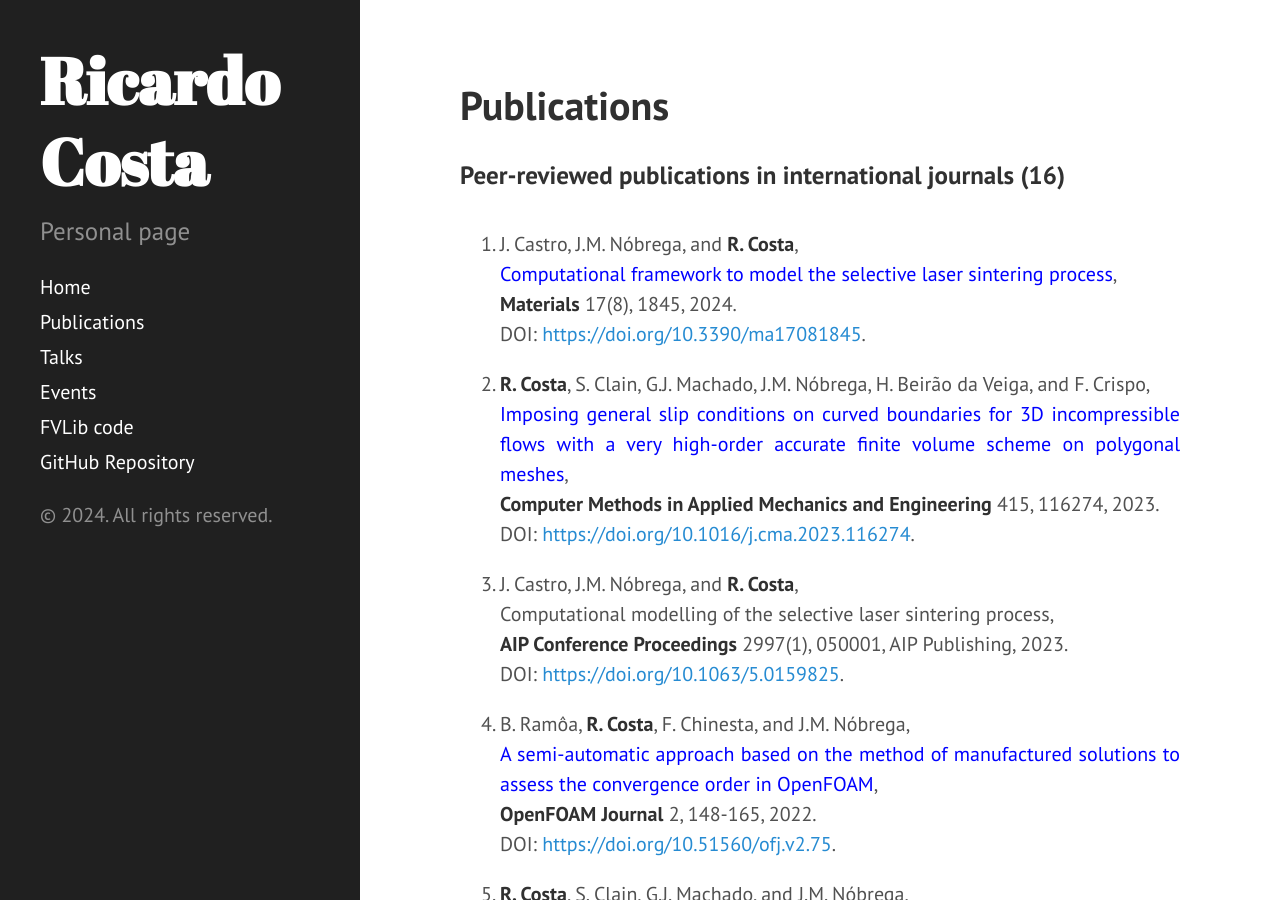
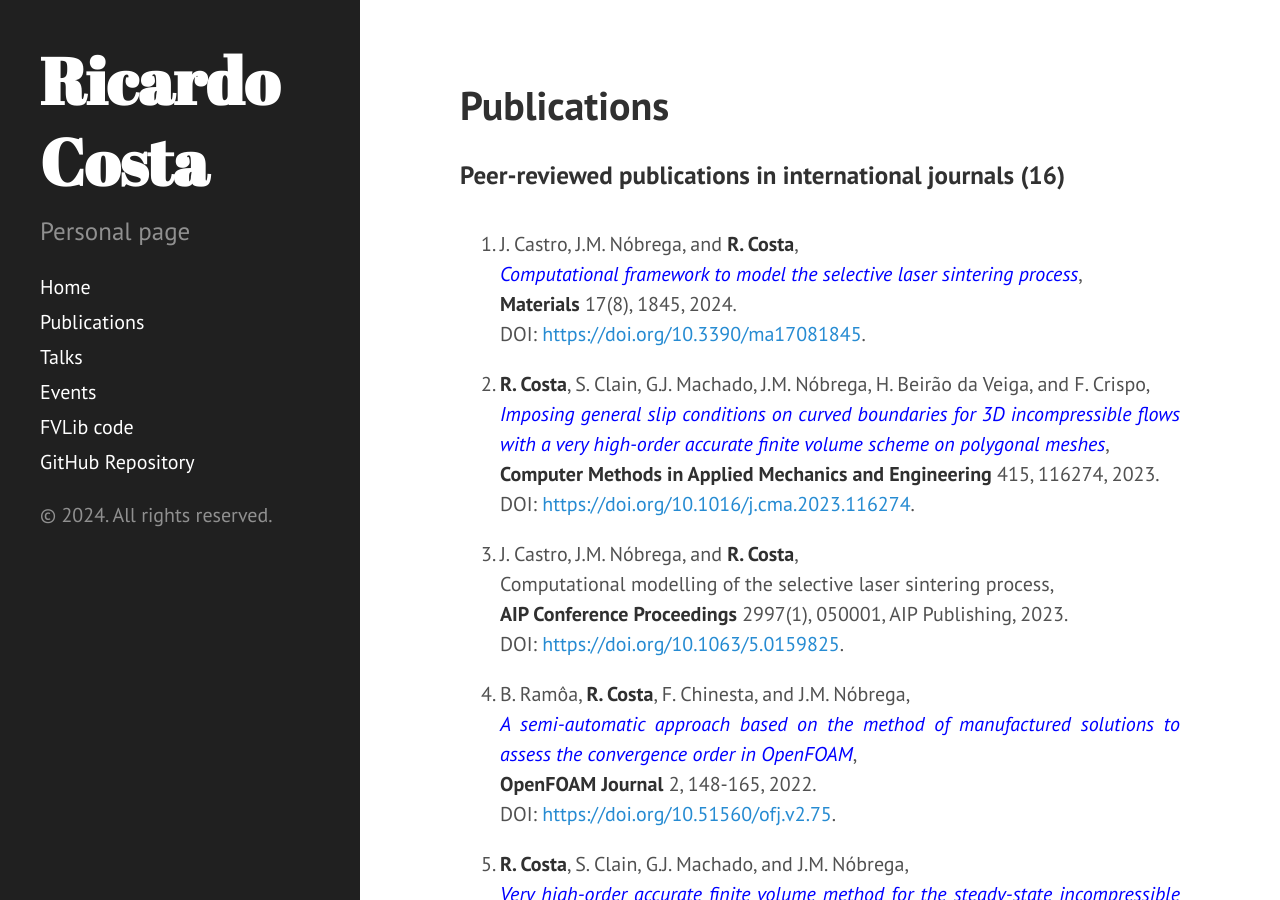
Before and after one commit to ricardodpcosta/ricardodpcosta.github.io, a Jekyll site: the page built from publications.md, in a window 1280 px wide and 900 px high. Built offline with Jekyll 4.4.1, drawn with Linux system fonts in a browser that asks for light colours; Markdown is read by kramdown in place of the engine named in the settings.

Commit message:
Update publications.md

```diff
--- a/publications.md
+++ b/publications.md
@@ -8,12 +8,12 @@ title: Publications
 <p style="margin-bottom: 1cm;"></p>
 
 1. J. Castro, J.M. Nóbrega, and **R. Costa**,\
-<span style="color:blue">Computational framework to model the selective laser sintering process</span>,\
+<span style="color:blue">_Computational framework to model the selective laser sintering process_</span>,\
 **Materials** 17(8), 1845, 2024.\
 DOI: [https://doi.org/10.3390/ma17081845](https://doi.org/10.3390/ma17081845).
 
 1. **R. Costa**, S. Clain, G.J. Machado, J.M. Nóbrega, H. Beirão da Veiga, and F. Crispo,\
-<span style="color:blue">Imposing general slip conditions on curved boundaries for 3D incompressible flows with a very high-order accurate finite volume scheme on polygonal meshes</span>,\
+<span style="color:blue">_Imposing general slip conditions on curved boundaries for 3D incompressible flows with a very high-order accurate finite volume scheme on polygonal meshes_</span>,\
 **Computer Methods in Applied Mechanics and Engineering** 415, 116274, 2023.\
 DOI: [https://doi.org/10.1016/j.cma.2023.116274](https://doi.org/10.1016/j.cma.2023.116274).
 
@@ -23,70 +23,70 @@ Computational modelling of the selective laser sintering process,\
 DOI: [https://doi.org/10.1063/5.0159825](https://doi.org/10.1063/5.0159825).
 
 1. B. Ramôa, **R. Costa**, F. Chinesta, and J.M. Nóbrega,\
-<span style="color:blue">A semi-automatic approach based on the method of manufactured solutions to assess the convergence order in OpenFOAM</span>,\
+<span style="color:blue">_A semi-automatic approach based on the method of manufactured solutions to assess the convergence order in OpenFOAM_</span>,\
 **OpenFOAM Journal** 2, 148-165, 2022.\
 DOI: [https://doi.org/10.51560/ofj.v2.75](https://doi.org/10.51560/ofj.v2.75).
 
 1. **R. Costa**, S. Clain, G.J. Machado, and J.M. Nóbrega,\
-<span style="color:blue">Very high-order accurate finite volume method for the steady-state incompressible Navier-Stokes equations with polygonal meshes on arbitrary curved boundaries</span>,\
+<span style="color:blue">_Very high-order accurate finite volume method for the steady-state incompressible Navier-Stokes equations with polygonal meshes on arbitrary curved boundaries_</span>,\
 **Computer Methods in Applied Mechanics and Engineering** 396, 115064, 2022.\
 DOI: [https://doi.org/10.1016/j.cma.2022.115064](https://doi.org/10.1016/j.cma.2022.115064).
 
 1. **R. Costa**, J.M. Nóbrega, S. Clain, and G.J. Machado,\
-<span style="color:blue">High-order accurate conjugate heat transfer solutions with a finite volume method in anisotropic meshes with application in polymer processing</span>,\
+<span style="color:blue">_High-order accurate conjugate heat transfer solutions with a finite volume method in anisotropic meshes with application in polymer processing_</span>,\
 **International Journal for Numerical Methods in Engineering** 123(4), 1146-1185, 2022.\
 DOI: [https://doi.org/10.1002/nme.6892](https://doi.org/10.1002/nme.6892).
 
 1. **R. Costa**, J.M. Nóbrega, S. Clain, and G.J. Machado,\
-<span style="color:blue">Efficient very high-order accurate polyhedral mesh finite volume scheme for 3D conjugate heat transfer problems in curved domains</span>,\
+<span style="color:blue">_Efficient very high-order accurate polyhedral mesh finite volume scheme for 3D conjugate heat transfer problems in curved domains_</span>,\
 **Journal of Computational Physics**, 445, 110604, 2021.\
 DOI: [https://doi.org/10.1016/j.jcp.2021.110604](https://doi.org/10.1016/j.jcp.2021.110604).
 
 1. **R. Costa**, J.M. Nóbrega, S. Clain, and G.J. Machado,\
-<span style="color:blue">Very high-order accurate polygonal mesh finite volume scheme for conjugate heat transfer problems with curved interfaces and imperfect contacts</span>,\
+<span style="color:blue">_Very high-order accurate polygonal mesh finite volume scheme for conjugate heat transfer problems with curved interfaces and imperfect contacts_</span>,\
 **Computer Methods in Applied Mechanics and Engineering** 357, 112560, 2019.\
 DOI: [https://doi.org/10.1016/j.cma.2019.07.029](https://doi.org/10.1016/j.cma.2019.07.029).
 
 1. **R. Costa**, J.M. Nóbrega, S. Clain, G.J. Machado, and R. Loubère,\
-<span style="color:blue">Very high-order accurate finite volume scheme for the convection-diffusion equation with general boundary conditions on arbitrary curved domains</span>,\
+<span style="color:blue">_Very high-order accurate finite volume scheme for the convection-diffusion equation with general boundary conditions on arbitrary curved domains_</span>,\
 **International Journal for Numerical Methods in Engineering** 117(2), 188-220, 2019.\
 DOI: [https://doi.org/10.1002/nme.5953](https://doi.org/10.1002/nme.5953).
 
 1. **R. Costa**, S. Clain, R. Loubère, and G.J. Machado,\
-<span style="color:blue">Very high-order accurate finite volume scheme on curved boundaries for the two-dimensional steady-state convection-diffusion equation with Dirichlet condition</span>,\
+<span style="color:blue">_Very high-order accurate finite volume scheme on curved boundaries for the two-dimensional steady-state convection-diffusion equation with Dirichlet condition_</span>,\
 **Applied Mathematical Modelling** 54, 752-767, 2018.\
 DOI: [https://doi.org/10.1016/j.apm.2017.10.016](https://doi.org/10.1016/j.apm.2017.10.016).
 
 1. **R. Costa**, S. Clain, and G.J. Machado,\
-<span style="color:blue">A sixth-order finite volume method for the steady-state incompressible Stokes equations on staggered unstructured meshes</span>,\
+<span style="color:blue">_A sixth-order finite volume method for the steady-state incompressible Stokes equations on staggered unstructured meshes_</span>,\
 **Journal of Computational Physics** 349, 501-527, 2017.\
 DOI: [https://doi.org/10.1016/j.jcp.2017.07.047](https://doi.org/10.1016/j.jcp.2017.07.047).
 
 1. **R. Costa**, S. Clain, G.J. Machado, and R. Loubère,\
-<span style="color:blue">A very-high order accurate staggered finite volume scheme for the stationary incompressible Navier-Stokes and Euler equations on unstructured meshes</span>,\
+<span style="color:blue">_A very-high order accurate staggered finite volume scheme for the stationary incompressible Navier-Stokes and Euler equations on unstructured meshes_</span>,\
 **Journal of Scientific Computing** 71, 1375-1411, 2017.\
 DOI: [https://doi.org/10.1007/s10915-016-0348-9](https://doi.org/10.1007/s10915-016-0348-9).
 
 1. S. Clain, C. Reis, **R. Costa**, J. Figueiredo, M.A. Baptista, and J. Miranda,\
-<span style="color:blue">Second-order finite volume with hydrostatic reconstruction for tsunami simulation</span>,\
+<span style="color:blue">_Second-order finite volume with hydrostatic reconstruction for tsunami simulation_</span>,\
 **Journal of Advances in Modeling Earth Systems** 8(4), 1691-1713, 2016.\
 DOI: [https://doi.org/10.1002/2015MS000603](https://doi.org/10.1002/2015MS000603).
 
 1. **R. Costa**, S. Clain, and G.J. Machado,\
-<span style="color:blue">Sixth-order finite volume method for the 1D biharmonic operator: application to the intramedullary nail simulation</span>,\
+<span style="color:blue">_Sixth-order finite volume method for the 1D biharmonic operator: application to the intramedullary nail simulation_</span>,\
 **International Journal of Applied Mathematics and Computer Science** 25(3), 529-537, 2015.\
 DOI: [https://doi.org/10.1515/amcs-2015-0039](https://doi.org/10.1515/amcs-2015-0039).
 
 1. **R. Costa**, S. Clain, and G.J. Machado,\
-<span style="color:blue">New cell-vertex reconstruction for finite volume scheme: application to the convection-diffusion-reaction equation</span>,\
+<span style="color:blue">_New cell-vertex reconstruction for finite volume scheme: application to the convection-diffusion-reaction equation_</span>,\
 **Computers & Mathematics with Applications** 68, 1229-1249, 2014.\
 DOI: [https://doi.org/10.1016/j.camwa.2014.08.015](https://doi.org/10.1016/j.camwa.2014.08.015).
 
 1. **R. Costa**, S. Clain, and G.J. Machado,\
-<span style="color:blue">Finite volume scheme based on cell-vertex reconstructions for anisotropic diffusion problems with discontinuous coefficients</span>,\
+<span style="color:blue">_Finite volume scheme based on cell-vertex reconstructions for anisotropic diffusion problems with discontinuous coefficients_</span>,\
 In: B. Murgante et al. (eds.), Computational Science and Its Applications — ICCSA 2014,\
 **Lecture Notes in Computer Science** 8579, 87-102, Springer, 2014.\
-DOI: [https://doi.org/10.1007/978-3-319-09144-0<span style="color:blue">7](https://doi.org/10.1007/978-3-319-09144-0</span>7).
+DOI: [https://doi.org/10.1007/978-3-319-09144-0<span style="color:blue">_7](https://doi.org/10.1007/978-3-319-09144-0_</span>7).
 
 <p style="margin-bottom: 2cm;"></p>
 
@@ -95,14 +95,14 @@ DOI: [https://doi.org/10.1007/978-3-319-09144-0<span style="color:blue">7](https
 <p style="margin-bottom: 1cm;"></p>
 
 1. **R. Costa**, S. Teixeira, and I. Loureiro,\
-<span style="color:blue">Numerical assessment of thermal environments for decision-making in industrial engineering and management</span>,\
+<span style="color:blue">_Numerical assessment of thermal environments for decision-making in industrial engineering and management_</span>,\
 Proceedings of the ENEGI 2016, **Encontro Nacional de Engenharia e Gestão Industrial**,\
 November 17-18, 2016, Covilhã, Portugal,\
 28-29, ENEGI UBI, 2016.
 Proceeding available [here](https://www.ubi.pt/Ficheiros/Paginas/684/Proceedings.pdf).
 
 1. **R. Costa**, S. Teixeira, and I. Loureiro,\
-<span style="color:blue">Numerical modeling of the physical parameters of the environment in industrial contexts</span>,\
+<span style="color:blue">_Numerical modeling of the physical parameters of the environment in industrial contexts_</span>,\
 Pedro M. Arezes et al. (Eds.),\
 Proceedings of the SHO 2016, **International Symposium on Occupational Safety and Hygiene**,\
 March 23-24, 2016, Guimarães, Portugal,\
@@ -110,14 +110,14 @@ March 23-24, 2016, Guimarães, Portugal,\
 Proceeding available [here](http://doi.org/10.1201/B21172-56).
 
 1. **R. Costa**, S. Clain, and G.J. Machado,\
-<span style="color:blue">6-th order finite volume approximations for the Stokes equations with a curved boundary</span>,\
+<span style="color:blue">_6-th order finite volume approximations for the Stokes equations with a curved boundary_</span>,\
 Proceedings of the SYMCOMP 2015, **2nd International Conference on Numerical and Symbolic Computation: Developments and Applications**,\
 March 26-27, 2015, Faro, Portugal,\
 365-382, APMTAC, 2015.
 Proceeding available [here](http://repositorium.sdum.uminho.pt/handle/1822/35092).
 
 1. **R. Costa**, S. Clain, and G.J. Machado,\
-<span style="color:blue">Bending of a beam with finite volume schemes</span>,\
+<span style="color:blue">_Bending of a beam with finite volume schemes_</span>,\
 Proceedings of the SYMCOMP 2013, **International Conference on Algebraic and Symbolic Computation**,\
 September 9-10, 2013, Lisbon, Portugal,\
 207-218, APMTAC, 2014.
```
